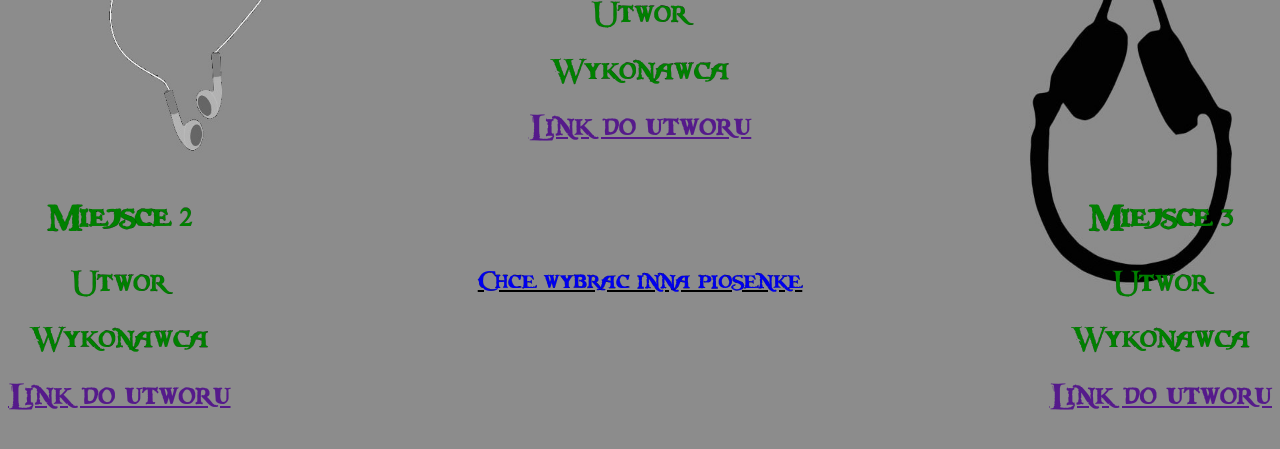
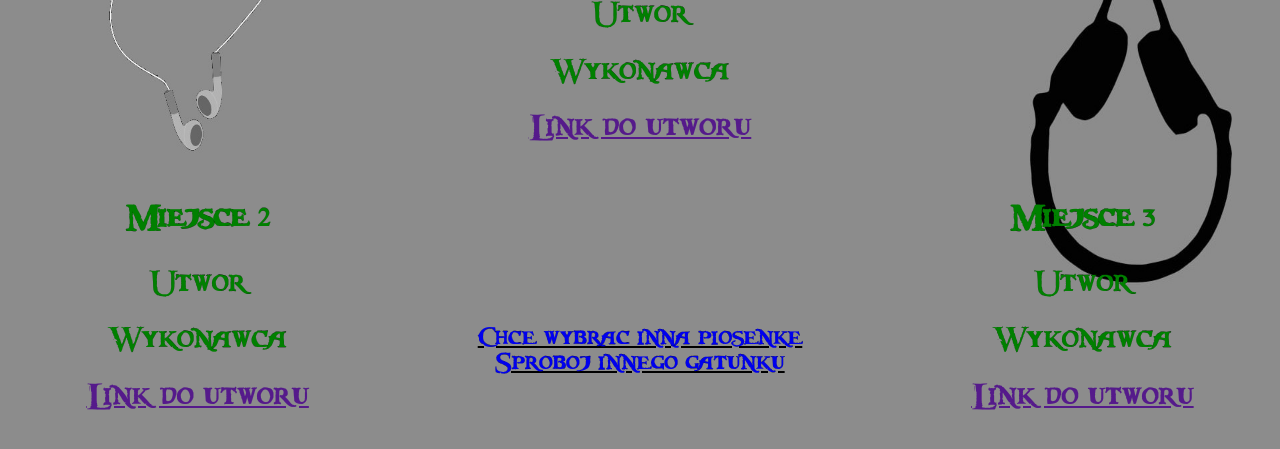
Before and after one commit to 0lch4/Aplikacja-do-polecania-muzyki, a FastAPI app: template templates/result.html in a window 1280 px wide. Shown: the part 179-628 px from the top of the page. Run offline with FastAPI, Linux system fonts and the light colour scheme; the template is opened without the code that fills it, so the values that code supplies are empty.

Commit message:
mozliwosc cofania do gatunku

```diff
--- a/static/css/result.css
+++ b/static/css/result.css
@@ -32,11 +32,13 @@
 
 #second_place{
     float: left;
+    width: 30%
 
 }
 
 #third_place{
     float: right;
+    width: 30%
 
 }
 
@@ -55,3 +57,7 @@
     -webkit-text-stroke: 1px black;
 
 }
+
+#back{
+    text-align: center;
+}
--- /dev/null
+++ b/static/scripts/back.js
@@ -0,0 +1,3 @@
+function goBack() {
+    history.back();
+}
--- a/templates/result.html
+++ b/templates/result.html
@@ -24,6 +24,10 @@
             <p>Wykonawca <span class="arial-font">{{ results[2]['artists'][0]['name'] }}</p>
             <p><a href="{{ results[2]['external_urls']['spotify'] }}" target="_blank">Link do utworu</a></p>
         </div>
-            <a href="/" id ='link'>Chce wybrac inna piosenke</a>
+        <script src="../static/scripts/back.js"></script> <br>
+        <div id="link">
+            <a href="/">Chce wybrac inna piosenke</a><br>
+            <a href="#" onclick="goBack()">Sproboj innego gatunku</a>
+        </div>
     </body>
 </html>
```
Also changed, not shown: 1 other file.
